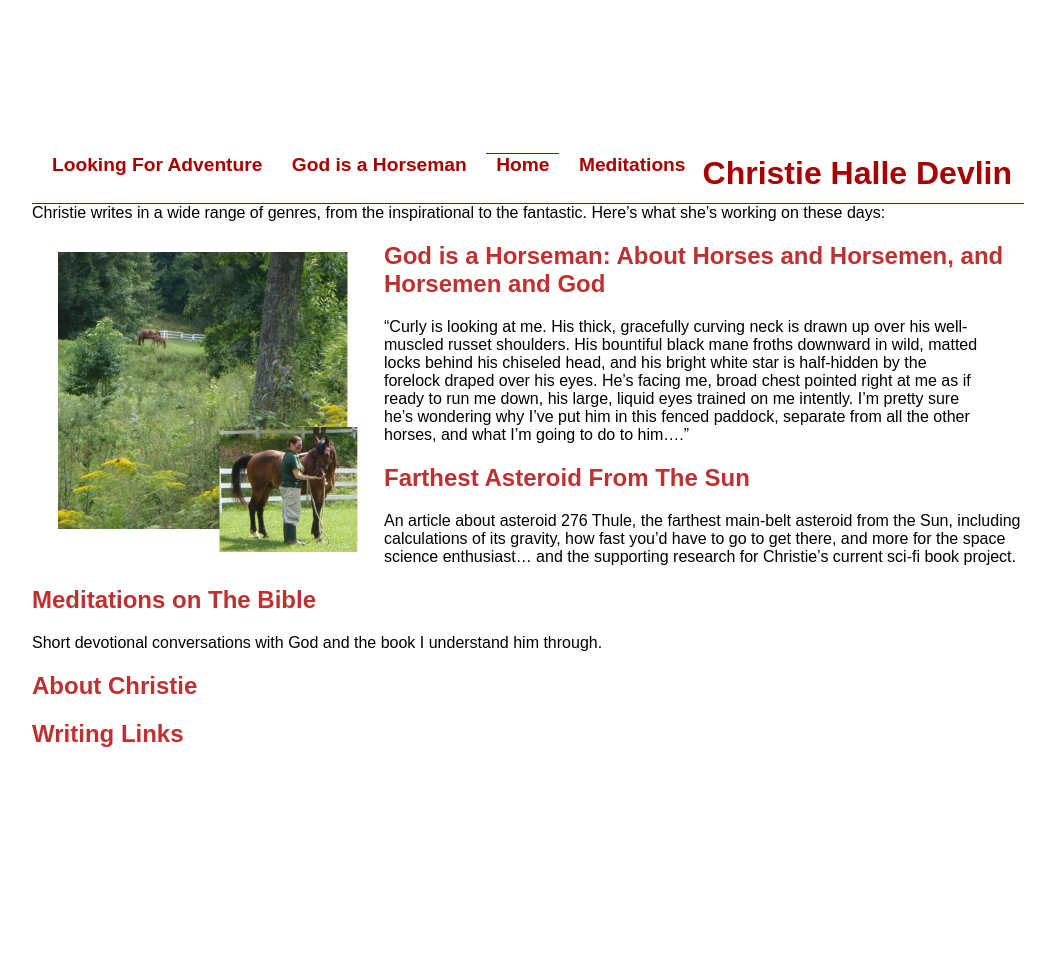
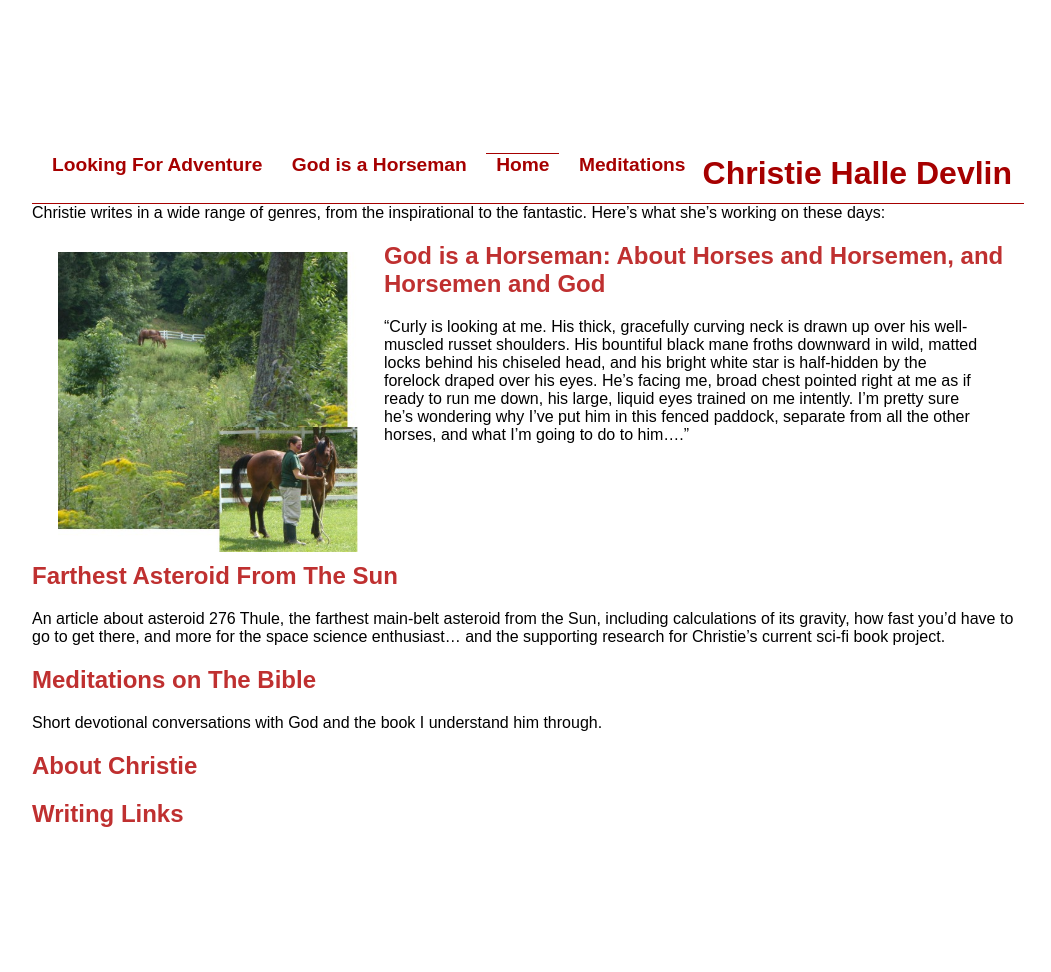
Before and after one commit to halledevlin/halledevlin.github.io, a Jekyll site: the page built from index.md, in a window 1280 px wide. Shown: the whole page, without its empty margins (112-1163 px from the left). Built offline with Jekyll 4.4.1, drawn with Linux system fonts in a browser that asks for light colours; Markdown is read by kramdown in place of the engine named in the settings; before the commit the page ends 900 px from its top, so only the background shows below that.

Commit message:
Clear "Farthest Asteroid"

```diff
--- a/index.md
+++ b/index.md
@@ -15,8 +15,8 @@ Christie writes in a wide range of genres, from the inspirational to the fantast
 > "Curly is looking at me.  His thick, gracefully curving neck is drawn up over his well-muscled russet shoulders.  His bountiful black mane froths downward in wild, matted locks behind his chiseled head, and his bright white star is half-hidden by the forelock draped over his eyes.   He's facing me, broad chest pointed right at me as if ready to run me down, his large, liquid eyes trained on me intently.  I'm pretty sure he's wondering why I've put him in this fenced paddock, separate from all the other horses, and what I'm going to do to him...."
 
 
-[Farthest Asteroid From The Sun](LFA/Thule_for_webpage.md)
---------------------------------------------
+<h2 class="nofloat"><a href="LFA/Thule_for_webpage.md">Farthest Asteroid From The Sun</a></h2>
+
 An article about asteroid 276 Thule, the farthest main-belt asteroid from the Sun, including calculations of its gravity, how fast you'd have to go to get there, and more for the space science enthusiast... and the supporting research for Christie's current sci-fi book project.
 
 
```
